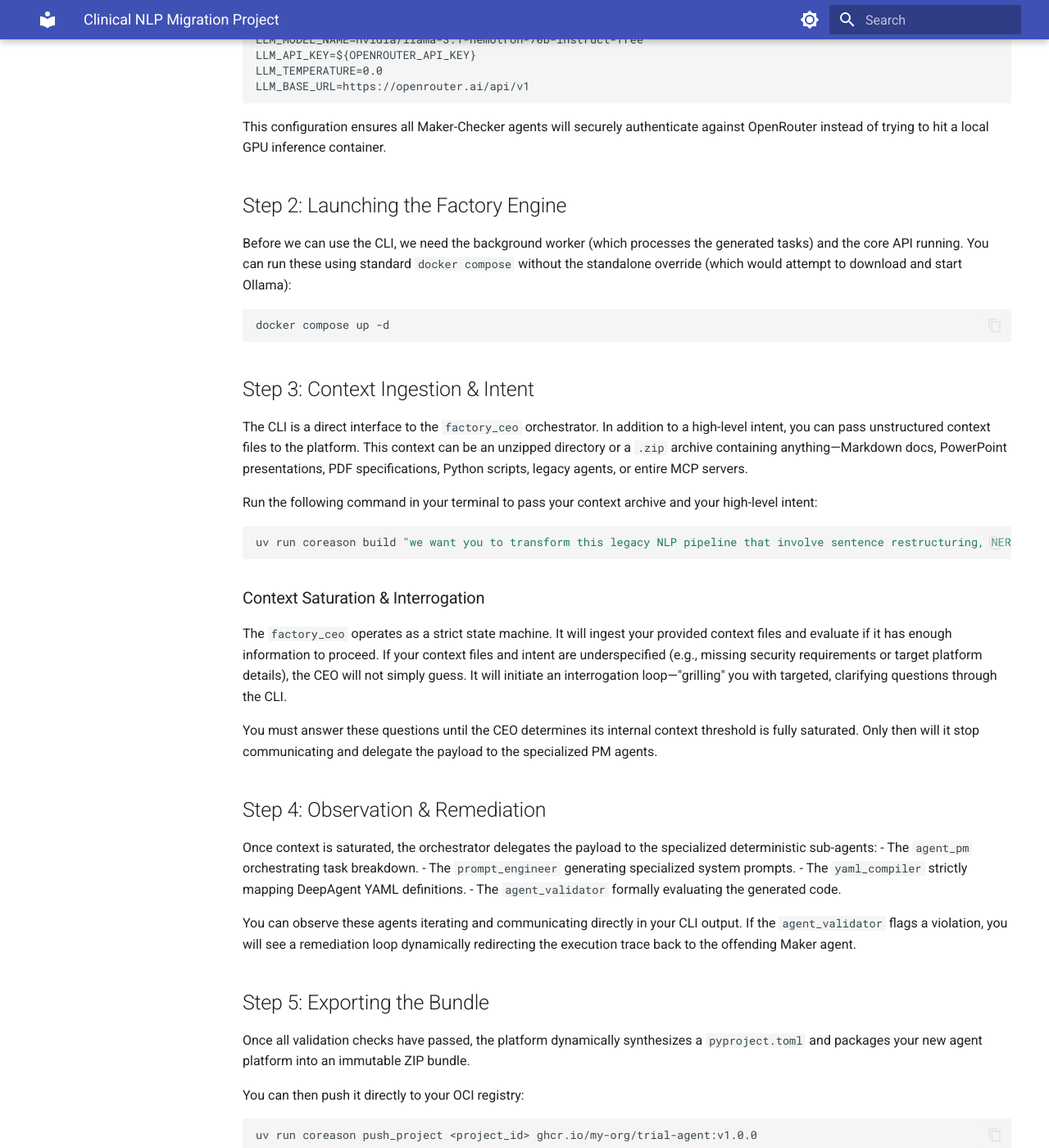
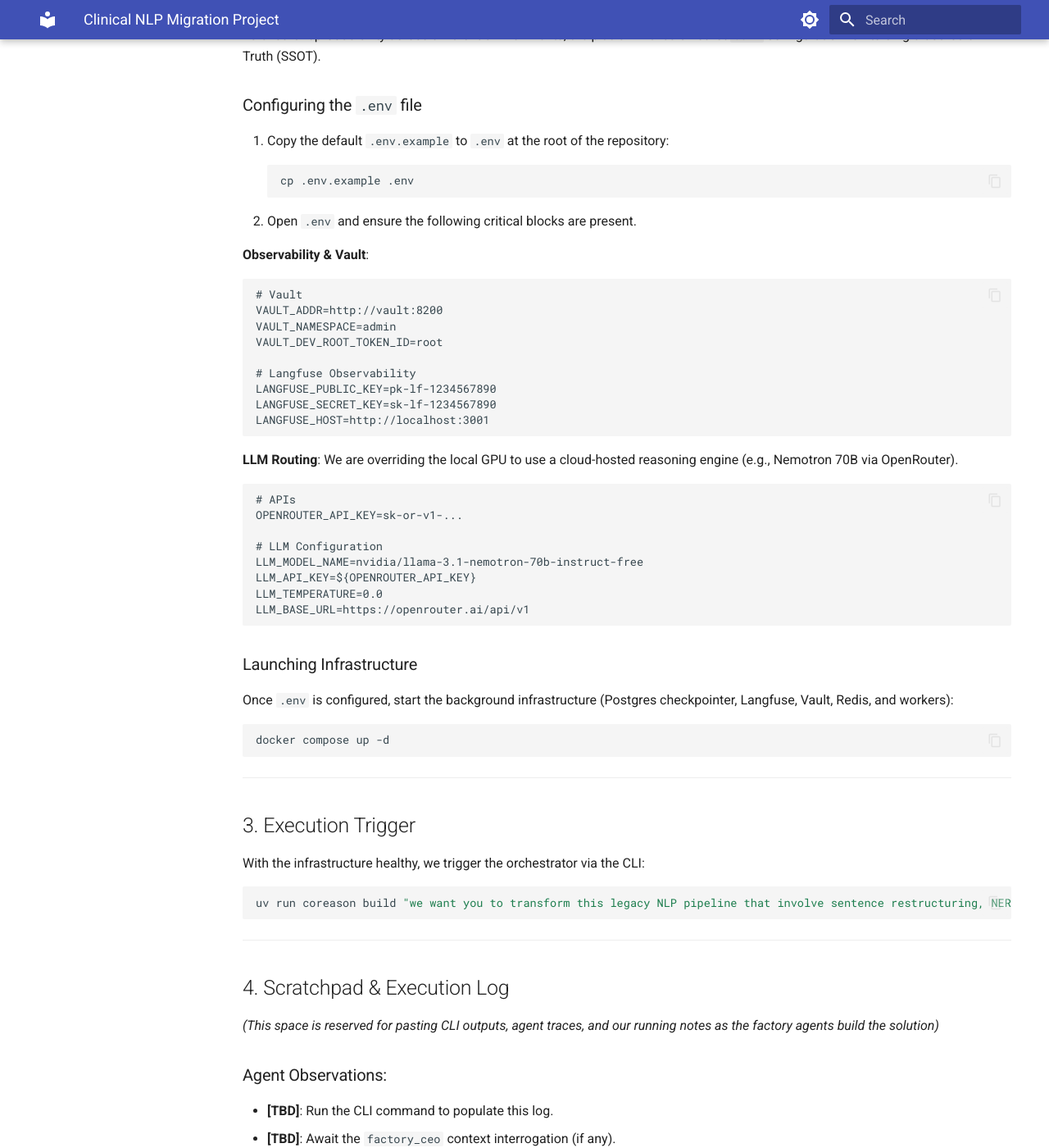
Before and after one commit to CoReason-AI/coreason-workspace-env, an MkDocs documentation site: the page built from docs/clinical_nlp_migration_project.md, in a window 1280 px wide and 1400 px high, scrolled down 710 px. Shown: the whole window at 82% size. Built offline with MkDocs 1.6.1 and Material for MkDocs 9.7.7, drawn with Linux system fonts in a browser that asks for light colours; some of the changed text lies outside the part shown.

Commit message:
docs: Overhaul clinical nlp project doc as a running pad

````diff
--- a/docs/clinical_nlp_migration_project.md
+++ b/docs/clinical_nlp_migration_project.md
@@ -1,19 +1,47 @@
 # Clinical NLP Migration Project
 
-This document outlines the project for using the headless CLI to spin up a new multi-agent platform designed to modernize the legacy Clinical NLP codebase. We will use the Nemotron 70B model via OpenRouter as our upstream reasoning engine.
+This document serves as our shared running pad to track the migration of the legacy Clinical NLP codebase into an enterprise-grade, MCP-deployable agentic solution using the CoReason Workspace environment.
 
-## Prerequisites
+By documenting our setup, configuration, and execution logs here, we ensure our work is fully reproducible.
 
-- **Python 3.14+** and **uv** installed.
-- **PostgreSQL 16+** and **Redis 5.0+** running.
+---
 
-## Step 1: Bypassing the Local GPU
+## 1. Goal & Intent
 
-By default, the standalone platform relies on Ollama to run a local model on your GPU. In this tutorial, we will shift to the cloud using the **Nemotron 70B** model provided by OpenRouter.
+Our objective is to trigger the `factory_ceo` orchestrator with the following intent:
+> "we want you to transform this legacy NLP pipeline that involve sentence restructuring, NER, NEN with UMLS tagging CUI into an enterprise grade encapsulated mcp deployable agentic solution. give me a multi agent topology to work it. we want an escalcalating cascade that starts with smaller models (non transformer or transformer) and goes up the chain as the confidence goes down. let us try to do true to original implementation for now."
 
-1. Open your `.env` file at the root of the repository.
-2. Update your LLM configurations to point to OpenRouter:
+**Input Context**: `./clinical_concept_normalization_legacy.zip`
+**Target Output**: `./projects/clinical_nlp_mcp`
 
+---
+
+## 2. Setup & Configuration
+
+To ensure reproducibility across different environments, the platform relies on strict `.env` configuration for its Single Source of Truth (SSOT).
+
+### Configuring the `.env` file
+1. Copy the default `.env.example` to `.env` at the root of the repository:
+   ```bash
+   cp .env.example .env
+   ```
+2. Open `.env` and ensure the following critical blocks are present.
+
+**Observability & Vault**:
+```env
+# Vault
+VAULT_ADDR=http://vault:8200
+VAULT_NAMESPACE=admin
+VAULT_DEV_ROOT_TOKEN_ID=root
+
+# Langfuse Observability
+LANGFUSE_PUBLIC_KEY=pk-lf-1234567890
+LANGFUSE_SECRET_KEY=sk-lf-1234567890
+LANGFUSE_HOST=http://localhost:3001
+```
+
+**LLM Routing**:
+We are overriding the local GPU to use a cloud-hosted reasoning engine (e.g., Nemotron 70B via OpenRouter).
 ```env
 # APIs
 OPENROUTER_API_KEY=sk-or-v1-...
@@ -25,49 +53,35 @@
 LLM_BASE_URL=https://openrouter.ai/api/v1
 ```
 
-This configuration ensures all Maker-Checker agents will securely authenticate against OpenRouter instead of trying to hit a local GPU inference container.
-
-## Step 2: Launching the Factory Engine
-
-Before we can use the CLI, we need the background worker (which processes the generated tasks) and the core API running. You can run these using standard `docker compose` without the standalone override (which would attempt to download and start Ollama):
-
+### Launching Infrastructure
+Once `.env` is configured, start the background infrastructure (Postgres checkpointer, Langfuse, Vault, Redis, and workers):
 ```bash
 docker compose up -d
 ```
 
-## Step 3: Context Ingestion & Intent
+---
 
-The CLI is a direct interface to the `factory_ceo` orchestrator. In addition to a high-level intent, you can pass unstructured context files to the platform. This context can be an unzipped directory or a `.zip` archive containing anything—Markdown docs, PowerPoint presentations, PDF specifications, Python scripts, legacy agents, or entire MCP servers.
+## 3. Execution Trigger
 
-Run the following command in your terminal to pass your context archive and your high-level intent:
+With the infrastructure healthy, we trigger the orchestrator via the CLI:
 
 ```bash
 uv run coreason build "we want you to transform this legacy NLP pipeline that involve sentence restructuring, NER, NEN with UMLS tagging CUI into an enterprise grade encapsulated mcp deployable agentic solution. give me a multi agent topology to work it. we want an escalcalating cascade that starts with smaller models (non transformer or transformer) and goes up the chain as the confidence goes down. let us try to do true to original implementation for now." --input-path "./clinical_concept_normalization_legacy.zip" --output-dir "./projects/clinical_nlp_mcp"
 ```
 
-### Context Saturation & Interrogation
+---
 
-The `factory_ceo` operates as a strict state machine. It will ingest your provided context files and evaluate if it has enough information to proceed. If your context files and intent are underspecified (e.g., missing security requirements or target platform details), the CEO will not simply guess. It will initiate an interrogation loop—"grilling" you with targeted, clarifying questions through the CLI.
+## 4. Scratchpad & Execution Log
 
-You must answer these questions until the CEO determines its internal context threshold is fully saturated. Only then will it stop communicating and delegate the payload to the specialized PM agents.
+*(This space is reserved for pasting CLI outputs, agent traces, and our running notes as the factory agents build the solution)*
 
-## Step 4: Observation & Remediation
+### Agent Observations:
+- **[TBD]**: Run the CLI command to populate this log.
+- **[TBD]**: Await the `factory_ceo` context interrogation (if any).
 
-Once context is saturated, the orchestrator delegates the payload to the specialized deterministic sub-agents:
-- The `agent_pm` orchestrating task breakdown.
-- The `prompt_engineer` generating specialized system prompts.
-- The `yaml_compiler` strictly mapping DeepAgent YAML definitions.
-- The `agent_validator` formally evaluating the generated code.
+---
 
-You can observe these agents iterating and communicating directly in your CLI output. If the `agent_validator` flags a violation, you will see a remediation loop dynamically redirecting the execution trace back to the offending Maker agent.
-
-## Step 5: Exporting the Bundle
-
-Once all validation checks have passed, the platform dynamically synthesizes a `pyproject.toml` and packages your new agent platform into an immutable ZIP bundle.
-
-You can then push it directly to your OCI registry:
-```bash
-uv run coreason push_project <project_id> ghcr.io/my-org/trial-agent:v1.0.0
-```
-
-Your cloud-powered, CLI-driven multi-agent platform is now ready for deployment!
+## 5. Outstanding Tasks
+- [ ] Run the `build` command.
+- [ ] Review the generated multi-agent topology in `./projects/clinical_nlp_mcp`.
+- [ ] Remediate any `agent_validator` failures via our Agent Improvement tools (Langfuse trace retrieval, Postgres state inspection).
````
